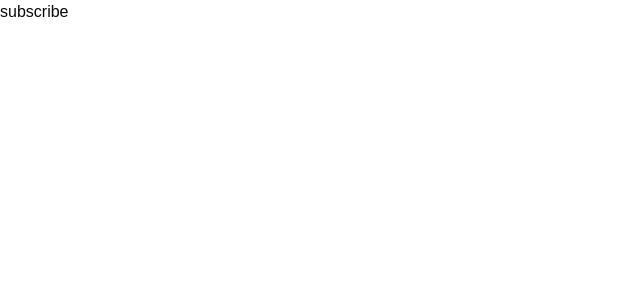
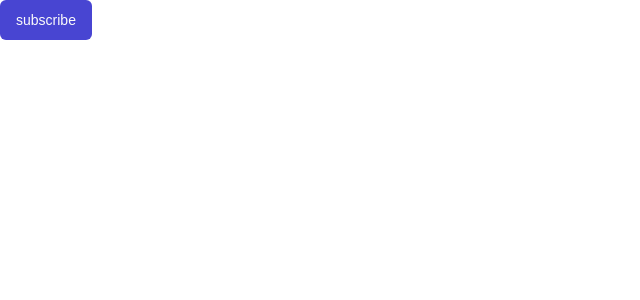
Before and after one commit to akashaman07/student-attendance-tracking, a Next.js app: page / in a window 1280 px wide. Shown: the top 300 px of the page, without its empty margins (0-640 px from the left). Built offline with nearby package versions, Linux system fonts and the light colour scheme.

Commit message:
add ui/button and progress

```diff
--- a/app/page.js
+++ b/app/page.js
@@ -1,9 +1,12 @@
+import { Button } from "@/components/ui/button";
+import { Progress } from "@/components/ui/progress";
 import Image from "next/image";
 
 export default function Home() {
   return (
     <div>
-      subscribe
+      <Button>subscribe</Button>
+
     </div>
   );
 }
--- /dev/null
+++ b/components/ui/button.jsx
@@ -0,0 +1,47 @@
+import * as React from "react"
+import { Slot } from "@radix-ui/react-slot"
+import { cva } from "class-variance-authority";
+
+import { cn } from "@/lib/utils"
+
+const buttonVariants = cva(
+  "inline-flex items-center justify-center whitespace-nowrap rounded-md text-sm font-medium ring-offset-background transition-colors focus-visible:outline-none focus-visible:ring-2 focus-visible:ring-ring focus-visible:ring-offset-2 disabled:pointer-events-none disabled:opacity-50",
+  {
+    variants: {
+      variant: {
+        default: "bg-primary text-primary-foreground hover:bg-primary/90",
+        destructive:
+          "bg-destructive text-destructive-foreground hover:bg-destructive/90",
+        outline:
+          "border border-input bg-background hover:bg-accent hover:text-accent-foreground",
+        secondary:
+          "bg-secondary text-secondary-foreground hover:bg-secondary/80",
+        ghost: "hover:bg-accent hover:text-accent-foreground",
+        link: "text-primary underline-offset-4 hover:underline",
+      },
+      size: {
+        default: "h-10 px-4 py-2",
+        sm: "h-9 rounded-md px-3",
+        lg: "h-11 rounded-md px-8",
+        icon: "h-10 w-10",
+      },
+    },
+    defaultVariants: {
+      variant: "default",
+      size: "default",
+    },
+  }
+)
+
+const Button = React.forwardRef(({ className, variant, size, asChild = false, ...props }, ref) => {
+  const Comp = asChild ? Slot : "button"
+  return (
+    (<Comp
+      className={cn(buttonVariants({ variant, size, className }))}
+      ref={ref}
+      {...props} />)
+  );
+})
+Button.displayName = "Button"
+
+export { Button, buttonVariants }
--- /dev/null
+++ b/components/ui/progress.jsx
@@ -0,0 +1,20 @@
+"use client"
+
+import * as React from "react"
+import * as ProgressPrimitive from "@radix-ui/react-progress"
+
+import { cn } from "@/lib/utils"
+
+const Progress = React.forwardRef(({ className, value, ...props }, ref) => (
+  <ProgressPrimitive.Root
+    ref={ref}
+    className={cn("relative h-4 w-full overflow-hidden rounded-full bg-secondary", className)}
+    {...props}>
+    <ProgressPrimitive.Indicator
+      className="h-full w-full flex-1 bg-primary transition-all"
+      style={{ transform: `translateX(-${100 - (value || 0)}%)` }} />
+  </ProgressPrimitive.Root>
+))
+Progress.displayName = ProgressPrimitive.Root.displayName
+
+export { Progress }
--- a/package.json
+++ b/package.json
@@ -9,6 +9,8 @@
     "lint": "next lint"
   },
   "dependencies": {
+    "@radix-ui/react-progress": "^1.1.0",
+    "@radix-ui/react-slot": "^1.1.0",
     "class-variance-authority": "^0.7.0",
     "clsx": "^2.1.1",
     "lucide-react": "^0.447.0",
--- a/tailwind.config.js
+++ b/tailwind.config.js
@@ -20,7 +20,7 @@
   				foreground: 'hsl(var(--popover-foreground))'
   			},
   			primary: {
-  				DEFAULT: 'hsl(var(--primary))',
+  				DEFAULT: '#4845D2',
   				foreground: 'hsl(var(--primary-foreground))'
   			},
   			secondary: {
```
Also changed, not shown: 1 other file (tests, documents, lock files or other folders).
